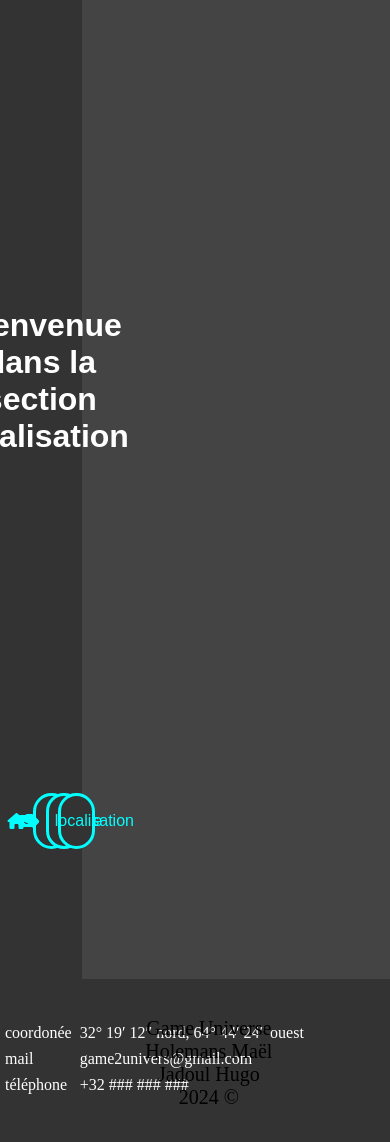
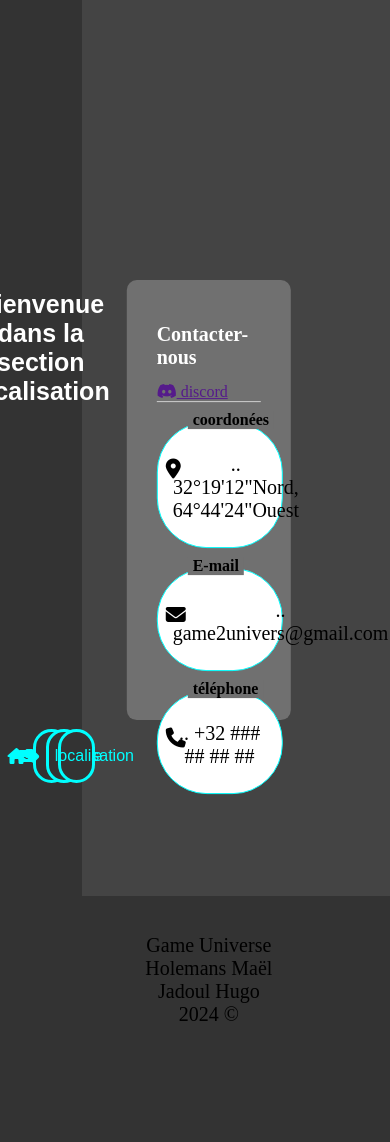
Before and after one commit to MaelH0/MaelH0.github.Io, a plain HTML site: page pages/localisation.html in a window 390 px wide. Shown: the top 1142 px of the page. Drawn offline with Linux system fonts and the light colour scheme.

Commit message:
Add files via upload

```diff
--- a/css/style.css
+++ b/css/style.css
@@ -1,9 +1,9 @@
 header
 {
-    background:#333 ;                         /*met de la couleur de l'arrière plan, de font*/
-    color:#fff;                               /*met le text en blanc*/
-    font-family:Arial, Helvetica, sans-serif ;  /*change la police d'écriture*/
-    height: auto;                               /*pour que la taille du header prend 25% de la hauteur de l'écran*/
+    background:#333 ;
+    color:#fff;
+    font-family:Arial, Helvetica, sans-serif ;
+    height: auto;
     justify-content: space-between;
     align-items: center;
     padding: 20px;
@@ -14,7 +14,7 @@ header .logo img
 {
     height: 100%;
     width: 100%;
-    transition: 0.5s ease-in;
+    transition: 1s ease-in;
     filter: grayscale(100%);
 }
 
@@ -24,6 +24,13 @@ header .logo img:hover
     width: 100%;
     filter: grayscale(0%);
 }
+
+@media screen and (max-width:1170px){
+    header .logo img{
+        display: none;
+    }
+}
+
 
 header .logo
 {
@@ -47,12 +54,12 @@ header .logo_h1 h1
 
 header nav ul
 {
-    gap: 5%;              /* Espacement entre les liens */
+    gap: 5%;
     display: flex;
-    color:#fff;             /*met le text en blanc*/
-    padding: 10px;          /*permet de mettre un espace entre les bouton a l'interieur du header*/
-    border-width: 3px;      /*pour que l'épaisseur des bordure des lien soit de 3px*/
-    border-radius: 50px;    /*permet d'arrondire les bord*/
+    color:#fff;
+    padding: 10px;
+    border-width: 3px;
+    border-radius: 50px;
     height: 25%;
     width: 100%;
     justify-content:center;
@@ -71,12 +78,12 @@ header nav ul li a
     background-color: #333;
     color: #0ff ;
     text-align: right;
-    text-decoration: none;    /*pour que les lien ne soit pas souligné*/
-    gap: 20px;              /* Espacement entre les liens */
+    text-decoration: none;
+    gap: 20px;
     display: flex;
-    padding: 10px;          /*permet de mettre un espace entre les bouton a l'interieur du header*/
-    border-width: 3px;      /*pour que l'épaisseur des bordure des lien soit de 3px*/
-    border-radius: 50px;    /*permet d'arrondire les bord*/
+    padding: 10px;
+    border-width: 3px;
+    border-radius: 50px;
     height: 25%;
     width: 100%;
     justify-content:center;
@@ -117,13 +124,13 @@ header h1
 
 body
 {
-    background-color: #444;   /*met de la couleur de l'arrière plan, de font*/
-    color: #fff;              /*met le text en blanc*/
-    position: relative;         /*permet de garder body entre le header et le footer*/
-    margin: 0;                  /*permet qu'il n'y ai pas bordure au site*/
-    display: table;             /*met le footer en bas de page et qu'il fasse tout la largeur de l'écran*/
-    width: 100%;                /*fait que body prend 100% de la largeur de l'écran*/
-    height: 100%;               /*fait que body prend 100% de la hauteur de l'écran*/
+    background-color: #444;
+    color: #fff;
+    position: relative;
+    margin: 0;
+    display: table;
+    width: 100%;
+    height: 100%;
     cursor: default;
     min-height: 150vh;
 }
@@ -138,10 +145,10 @@ p{
 
 footer
 {
-    text-align: center ;              /*aligne le text au centre*/
-    background-color: #333;         /*met de la couleur de l'arrière plan, de font*/
-    color :#000;                    /*met le text en noir*/
-    height:10%;           /*fait que le footer prend 20% de la hauteur de l'écran*/
+    text-align: center ;
+    background-color: #333;
+    color :#000;
+    height:10%;
     display: table-row;
 }
 
@@ -157,7 +164,7 @@ footer
 
  body .jeu
 {
-    width: 100%;            /*fait que body prend 100% de la largeur de l'écran*/
+    width: 100%;
     display: grid;
     height: auto;
 }
@@ -176,9 +183,9 @@ footer
 {
     grid-column:1;
     grid-row:1;
-    background-image: url("") ; /*met une image à l'arrière plan, de font*/
-    display: inline;            /*aligne les élément horizontalement*/
-    width: 100%;                /*fait que body prend 100% de la largeur de l'écran*/
+    background-image: url("") ;
+    display: inline;
+    width: 100%;
     text-align: left;
     border: solid;
     border-radius: 5px;
@@ -188,7 +195,7 @@ footer
 
 .jeu .jeu1 img
 {
-    width: 99.5%;     /*redimensionner l'image à 8% de l'écran*/
+    width: 99.5%;
     margin:0px 5px 0px 0px;
 }
 
@@ -196,10 +203,10 @@ footer
 {
     grid-column:2;
     grid-row:1;
-    background-image: url("") ;     /*met une image à l'arrière plan, de font*/
-    display: inline;                /*aligne les élément horizontalement*/
-    text-align:left ;              /*aligne le text a droite*/
-    width: 100%;                       /*fait que body prend 100% de la largeur de l'écran*/
+    background-image: url("") ;
+    display: inline;
+    text-align:left ;
+    width: 100%;
     border: solid;
     border-radius: 5px;
     border-color: #0ff;
@@ -209,7 +216,7 @@ footer
 
 .jeu2 img
 {
-    width: 99.5%;     /*redimensionner l'image à 8% de l'écran*/
+    width: 99.5%;
     margin:0px 5px 0px 3px;
 }
 
@@ -217,8 +224,8 @@ footer
 {
     grid-column:3;
     grid-row:1;
-    background-image: url("") ;     /*met une image à l'arrière plan, de font*/
-    display: inline;                /*aligne les élément horizontalement*/
+    background-image: url("") ;
+    display: inline;
     text-align: left;
     border: solid;
     border-radius: 5px;
@@ -228,7 +235,7 @@ footer
 
 .jeu3 img
 {
-    width: 99.5%;     /*redimensionner l'image à 8% de l'écran*/
+    width: 99.5%;
     margin:0px 0px 0px 3px;
 }
 
@@ -330,9 +337,131 @@ table tr td:hover
 /*|||||||||||||||||||||||||||||||||||||||||||||||||||||||||||||||||||||||||||||||||||||||||||||||||||||||||||||||||||||||||||||||*/
 /*|||||||||||||||||||||||||||||||||||||||||||||||||||||||||||||||||||||||||||||||||||||||||||||||||||||||||||||||||||||||||||||||*/
 
-table loca
+form
 {
-    width: 50%;
-    height: 50%
-    position : center;
+    background-color: #707070;
+    padding: 30px;
+    border-radius: 10px;
+    position: absolute;
+    top:50%;
+    left: 50%;
+    transform: translate(-50%,-50%);
+    height:30% ;
+    width:25% ;
 }
+
+form h1
+{
+    font-size: 20px;
+}
+
+form .separation
+{
+    width: 100%;
+    height: 1px;
+    background-color: #cecece;
+}
+
+form .corps-formulaire
+{
+    display: flex;
+    flex-wrap: wrap;
+    margin-bottom: 30px;
+}
+
+form .corps-formulaire .groupe
+{
+    position:relative;
+    margin-top: 20px;
+    display: flex;
+    flex-direction: column;
+
+}
+
+form .corps-formulaire .gauche
+{
+    width: 90%;
+}
+
+form .corps-formulaire .gauche .groupe
+{
+    margin-top: 20px;
+    padding: 5px 15px;
+    border: 1px solid #0ff;
+    outline-color: #000;
+    border-radius: 50px;
+    background-color: #fff;
+    color: #000;
+    width: 100%;
+    text-align: center;
+
+    display: flex;
+    position: relative;
+    flex-direction: row;
+    padding-top: 10px;
+    align-items: center;
+
+    border-radius: 50px;
+    background-color: #fff;
+}
+
+form .corps-formulaire .gauche .groupe label
+{
+    position: absolute;
+    top: -12px;
+    left:30px;
+    background-color: #707070;
+    padding: 0 5px;
+    color: #000;
+    font-weight: bold;
+
+
+}
+
+form .corps-formulaire .gauche .co
+form .corps-formulaire .gauche .mail
+form .corps-formulaire .gauche .tel
+{
+    text-align: center;
+    width: 100%;
+}
+
+
+form .corps-formulaire .gauche .groupe i
+{
+    position: absolute;
+    left: 0;
+    top: 27px;
+    padding: 9px 8px;
+    color: #000;
+
+    margin-right: 10px;
+    font-size: 20px;
+}
+
+form .corps-formulaire .gauche .groupes
+{
+    justify-content: space-between;
+    text-align: center;
+}
+
+@media screen and (max-width:1170px){
+    form .corps-formulaire{
+        margin-left: 0px;
+    }
+}
+@media screen and (max-width:1170px){
+    form {
+        top: 500px;
+    }
+}
+@media screen and (max-width:1170px){
+    header h1 {
+        font-size:25px ;
+    }
+}
+@media screen and (max-width:1170px){
+    header .data-contrainer {
+        size: 30px;
+    }
+}
--- a/pages/localisation.html
+++ b/pages/localisation.html
@@ -2,7 +2,7 @@
     <head>
         <link rel="stylesheet" href="../css/style.css" />
         <link rel="stylesheet" href="https://cdnjs.cloudflare.com/ajax/libs/font-awesome/6.5.1/css/all.min.css" integrity="sha512-DTOQO9RWCH3ppGqcWaEA1BIZOC6xxalwEsw9c2QQeAIftl+Vegovlnee1c9QX4TctnWMn13TZye+giMm8e2LwA==" crossorigin="anonymous" referrerpolicy="no-referrer" />
-        <title>Game Universe - localisation </title>
+        <title>Game Universe - Localisation </title>
     </head>
     <body>
         <header>
@@ -26,22 +26,38 @@
                 </ul>
             </nav>
         </header>
-
-        <table>
-                    <tr>
-                        <td>coordonée</td>
-                        <td>32° 19′ 12″ nord, 64° 44′ 24″ ouest</td>
-                    </tr>
-                    <tr>
-                        <td>mail</td>
-                        <td>game2univers@gmail.com</td>
-                    </tr>
-                    <tr>
-                        <td>téléphone</td>
-                        <td>+32 ### ### ###</td>
-                    </tr>
-                </table>
-
+        <form>
+            <div class="formulair">
+            <h1>Contacter-nous</h1><a href=""> <i class="fa-brands fa-discord"></i> discord</a>
+            <div class="separation"></div>
+            <div class="corps-formulaire">
+                <div class="gauche">
+                    <div class="groupe">
+                        <label>coordonées</label>
+                        <div class="co">
+                            <p>.. 32°19'12"Nord, 64°44'24"Ouest </p>
+                        </div>
+                        <i class="fa-solid fa-location-dot"></i>
+                    </div>
+                    <div class="groupe">
+                        <label>E-mail</label>
+                        <div class="mail">
+                            <p>.. game2univers@gmail.com </p>
+                        </div>
+                        <i class="fa-solid fa-envelope"></i>
+                    </div>
+                    <div class="groupe">
+                        <label>téléphone</label>
+                            <div class="tel">
+                                <p>.. +32 ### ## ## ## </p>
+                            </div>
+                        <i class="fa-solid fa-phone"></i>
+                    </div>
+                </div>
+                <i></i>
+            </div>
+        </div>
+    </form>
         <footer>
             <br>
             <p> Game Universe <br> Holemans Maël <br>Jadoul Hugo <br>2024 ©</p>
```
Also changed, not shown: index.html (+4 -4 lines), pages/article.html (+20 -21 lines).
